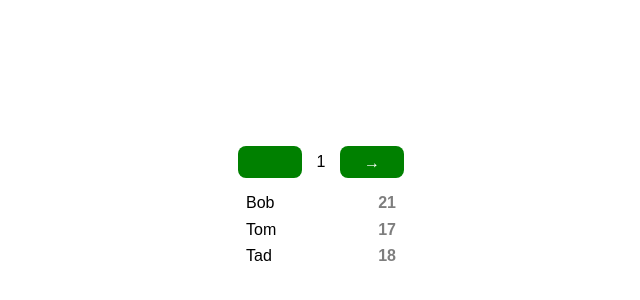
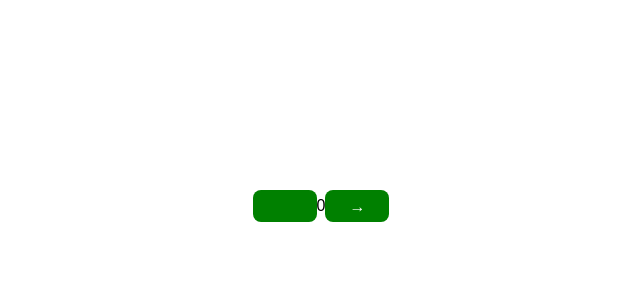
Before and after one commit to DEZester/gromcode-redux, a React app in the folder lesson4/hw1/: page / in a window 1280 px wide. Shown: the part 186-486 px from the top of the page, without its empty margins (319-959 px from the left). Built offline with nearby package versions, Linux system fonts and the light colour scheme.

Commit message:
lesson4 hw1

```diff
--- a/lesson4/hw1/src/App.jsx
+++ b/lesson4/hw1/src/App.jsx
@@ -1,68 +1,13 @@
 import React from 'react';
 import UsersList from './users/UsersList';
+import store from './store';
+import { Provider } from 'react-redux';
 
 const App = () => {
-  const users = [
-    {
-      id: 'id-0',
-      age: 21,
-      name: 'Bob',
-    },
-    {
-      id: 'id-1',
-      age: 17,
-      name: 'Tom',
-    },
-    {
-      id: 'id-2',
-      age: 18,
-      name: 'Tad',
-    },
-    {
-      id: 'id-3',
-      age: 45,
-      name: 'Justin',
-    },
-    {
-      id: 'id-4',
-      age: 45,
-      name: 'Franklin',
-    },
-    {
-      id: 'id-5',
-      age: 45,
-      name: 'John',
-    },
-    {
-      id: 'id-6',
-      age: 45,
-      name: 'Andrew',
-    },
-    {
-      id: 'id-7',
-      age: 45,
-      name: 'Pol',
-    },
-    {
-      id: 'id-8',
-      age: 45,
-      name: 'Ron',
-    },
-    {
-      id: 'id-9',
-      age: 45,
-      name: 'Harry',
-    },
-    {
-      id: 'id-10',
-      age: 45,
-      name: 'Anna',
-    },
-  ];
   return (
-    <>
-      <UsersList users={users} />
-    </>
+    <Provider store={store}>
+      <UsersList />
+    </Provider>
   );
 };
 
--- /dev/null
+++ b/lesson4/hw1/src/store.js
@@ -0,0 +1,6 @@
+import { createStore } from 'redux';
+import paginationReducer from './users/users.reducer';
+
+const store = createStore(paginationReducer);
+
+export default store;
--- /dev/null
+++ b/lesson4/hw1/src/users.js
@@ -0,0 +1,59 @@
+const users = [
+  {
+    id: 'id-0',
+    age: 21,
+    name: 'Bob',
+  },
+  {
+    id: 'id-1',
+    age: 17,
+    name: 'Tom',
+  },
+  {
+    id: 'id-2',
+    age: 18,
+    name: 'Tad',
+  },
+  {
+    id: 'id-3',
+    age: 45,
+    name: 'Justin',
+  },
+  {
+    id: 'id-4',
+    age: 45,
+    name: 'Franklin',
+  },
+  {
+    id: 'id-5',
+    age: 45,
+    name: 'John',
+  },
+  {
+    id: 'id-6',
+    age: 45,
+    name: 'Andrew',
+  },
+  {
+    id: 'id-7',
+    age: 45,
+    name: 'Pol',
+  },
+  {
+    id: 'id-8',
+    age: 45,
+    name: 'Ron',
+  },
+  {
+    id: 'id-9',
+    age: 45,
+    name: 'Harry',
+  },
+  {
+    id: 'id-10',
+    age: 45,
+    name: 'Anna',
+  },
+];
+
+export default users;
--- a/lesson4/hw1/src/users/UsersList.jsx
+++ b/lesson4/hw1/src/users/UsersList.jsx
@@ -1,19 +1,11 @@
-import React, { useState } from 'react';
+import React from 'react';
 import Pagination from './Pagination';
 import User from './User';
+import * as paginationActions from './users.actions';
+import { connect } from 'react-redux';
 
-const UsersList = ({ users }) => {
-  const [currentPage, setCurPage] = useState(1);
+const UsersList = ({ goNext, goPrev, currentPage, users }) => {
   const itemsPerPage = 3;
-  const totalItems = users.length;
-
-  const goPrev = () => {
-    return setCurPage(currentPage - 1);
-  };
-
-  const goNext = () => {
-    return setCurPage(currentPage + 1);
-  };
 
   const startIndex = (currentPage - 1) * itemsPerPage;
   const endIndex = startIndex + itemsPerPage;
@@ -24,7 +16,7 @@ const UsersList = ({ users }) => {
       <Pagination
         currentPage={currentPage}
         itemsPerPage={itemsPerPage}
-        totalItems={totalItems}
+        totalItems={users.length}
         goPrev={goPrev}
         goNext={goNext}
       />
@@ -37,4 +29,16 @@ const UsersList = ({ users }) => {
   );
 };
 
-export default UsersList;
+const mapState = state => ({
+  users: state.users.usersList,
+  currentPage: state.users.currentPage,
+});
+
+const mapDispatch = {
+  goNext: paginationActions.goNext,
+  goPrev: paginationActions.goPrev,
+};
+
+const connector = connect(mapState, mapDispatch);
+const connectorUsers = connector(UsersList);
+export default connectorUsers;
--- /dev/null
+++ b/lesson4/hw1/src/users/users.actions.js
@@ -0,0 +1,13 @@
+export const GO_PREV = 'GOPREV';
+export const GO_NEXT = 'GONEXT';
+
+export const goPrev = () => {
+  return {
+    type: GO_PREV,
+  };
+};
+export const goNext = () => {
+  return {
+    type: GO_NEXT,
+  };
+};
--- /dev/null
+++ b/lesson4/hw1/src/users/users.reducer.js
@@ -0,0 +1,33 @@
+import { GO_NEXT, GO_PREV } from './users.actions';
+import users from '../users';
+
+const initialState = {
+  users: {
+    usersList: users,
+    currentPage: 0,
+  },
+};
+
+const paginationReducer = (state = initialState, action) => {
+  switch (action.type) {
+    default:
+      return state;
+    case GO_NEXT:
+      return {
+        users: {
+          ...state.users,
+          currentPage: state.users.currentPage + 1,
+        },
+      };
+
+    case GO_PREV:
+      return {
+        users: {
+          ...state.users,
+          currentPage: state.users.currentPage - 1,
+        },
+      };
+  }
+};
+
+export default paginationReducer;
```
